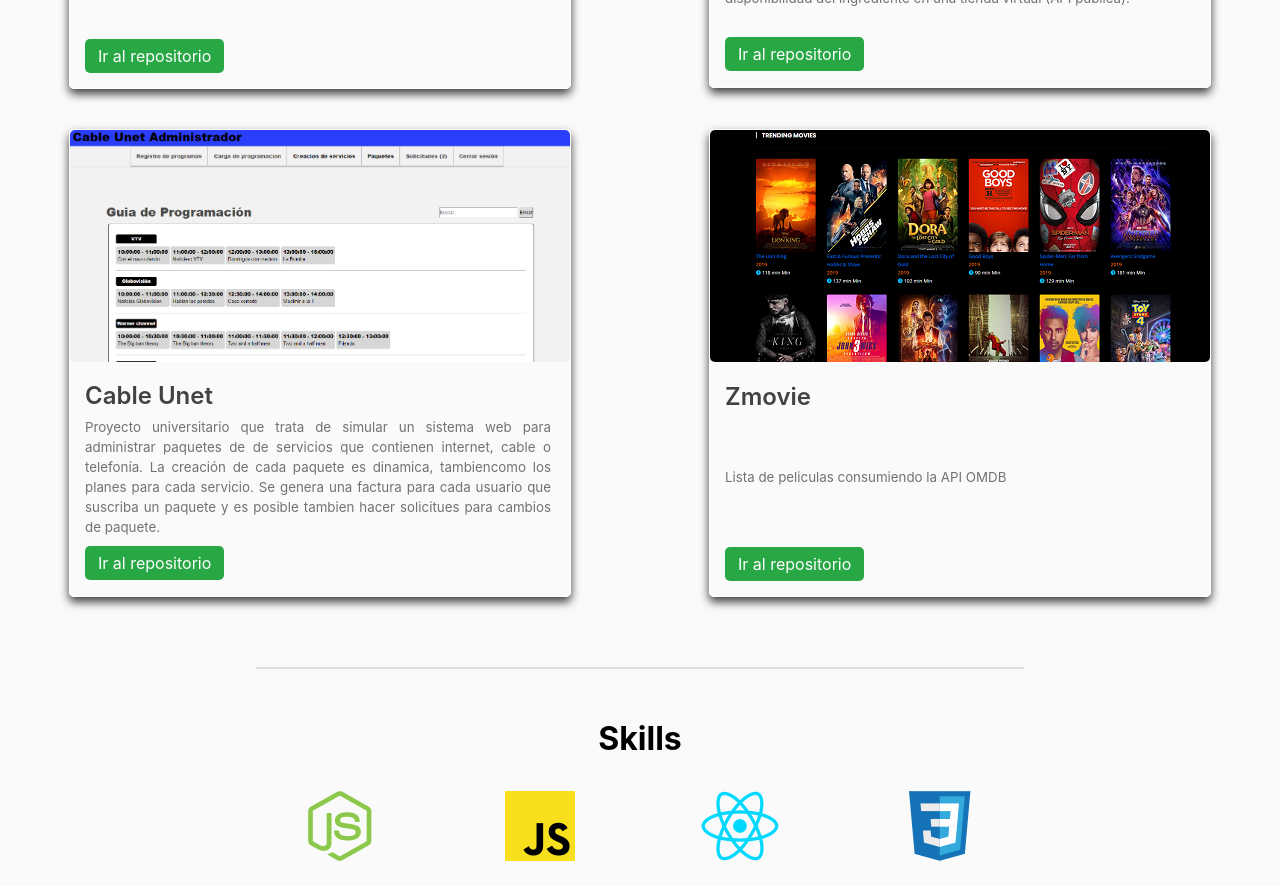
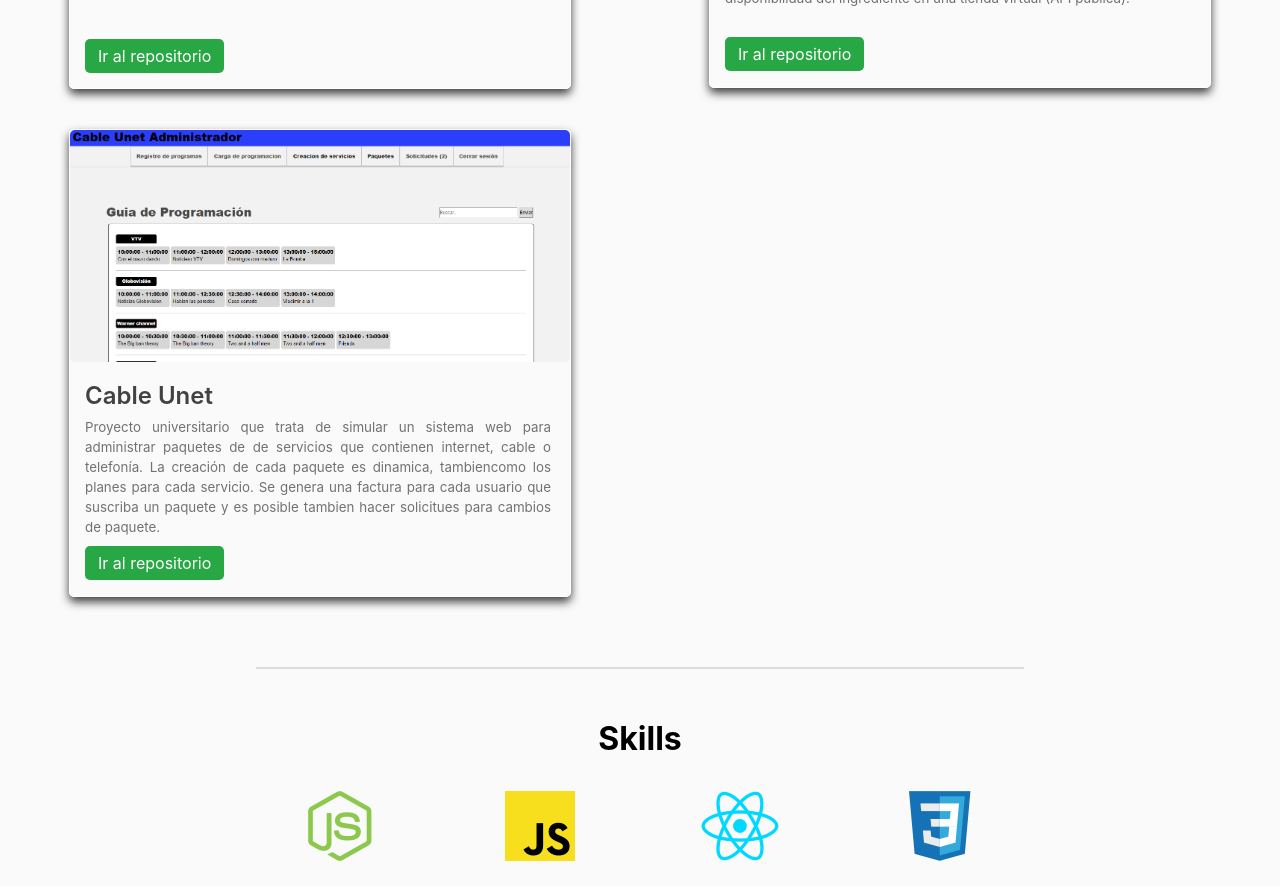
Before and after one commit to adrianreyes5/Portafolio, a React (Create React App) app: page / in a window 1280 px wide. Shown: the part 1000-1886 px from the top of the page. Built offline with nearby package versions, Linux system fonts and the light colour scheme.

Commit message:
falta poco

```diff
--- a/public/index.html
+++ b/public/index.html
@@ -12,7 +12,7 @@
       rel="stylesheet"
       href="https://cdnjs.cloudflare.com/ajax/libs/animate.css/3.5.2/animate.min.css"
     />
-    <title>React App</title>
+    <title>Mi portafolio</title>
   </head>
   <body>
     <noscript>You need to enable JavaScript to run this app.</noscript>
--- a/src/components/projects/Index.js
+++ b/src/components/projects/Index.js
@@ -43,12 +43,12 @@ export const Projects = () => {
                         "es posible tambien hacer solicitues para cambios de paquete."}
                     refer={"Ir al repositorio"}
                 />
-                <Card
+                {/* <Card
                     movie={ZmovieImg}
                     title={"Zmovie"}
                     desc={"Lista de peliculas consumiendo la API OMDB"}
                     refer={"Ir al repositorio"}
-                />
+                /> */}
             </Grid>
         </>
     )
```
